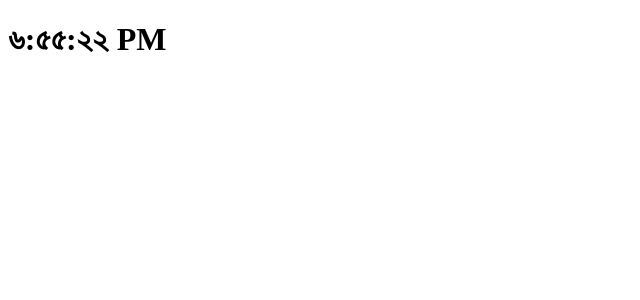
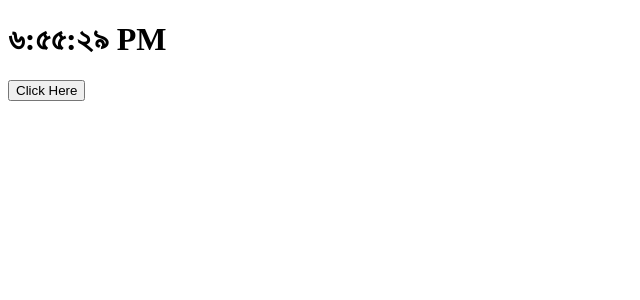
Before and after one commit to shihabrafio/React, a React (Create React App) app: page / in a window 1280 px wide. Shown: the top 300 px of the page, without its empty margins (0-640 px from the left). Built offline with nearby package versions, Linux system fonts and the light colour scheme.

Commit message:
Add events to the button

```diff
--- a/src/App.js
+++ b/src/App.js
@@ -1,7 +1,7 @@
 import Clock from "./Components/Clock";
 
 function App() {
-  return <div><Clock locale="bn-BD" /></div>
+  return <div><Clock/></div>
 }
 
 export default App;
--- a/src/Components/Clock.js
+++ b/src/Components/Clock.js
@@ -1,62 +1,97 @@
-//-------------------------------> Using Class
-import React from "react";
+// //-------------------------------> Using Class
+// import React from "react";
 
-class Clock extends React.Component {
-  constructor(props) {
-    super(props);
-    this.state = { date: new Date() };
-  }
+// class Clock extends React.Component {
+//   constructor(props) {
+//     super(props);
+//     this.state = { date: new Date(), locale:"bn-BD" };
+//     // For using bind()
+//     // this.handleClick =this.handleClick.bind(this);
+//   }
 
-  componentDidMount() {
-    this.clocktimer = setInterval(() => this.tick, 1000);
-  }
+//   componentDidMount() {
+//     this.clocktimer = setInterval(() => this.tick, 1000);
+//   }
 
-  componentWillUnmount() {
-    clearInterval(this.clocktimer);
-  }
+//   componentWillUnmount() {
+//     clearInterval(this.clocktimer);
+//   }
 
-  tick() {
-    this.setState({
-      date: new Date(),
-    });
-  }
+//   tick() {
+//     this.setState({
+//       date: new Date(),
+//     });
+//   }
 
-  render() {
-    return (
-      <h1 className="heading">
-        <span className="text">
-          {this.state.date.toLocaleTimeString(this.props.locale)}
-        </span>
-      </h1>
-    );
-  }
-}
-export default Clock;
+//   handleClick = ()=>{
+//     this.setState({
+//       locale:"en-US",
+//     })
+//   }
+
+//   //Using bind()
+//   // handleClick(){
+//   //   this.setState({
+//   //     locale:"en-US",
+//   //   })
+//   // }
+
+//   render() {
+//     const {date, locale} = this.state
+//     return (
+//       <div>
+//         <h1 className="heading">
+//         <span className="text">
+//           {date.toLocaleTimeString(locale)}
+//         </span>
+//       </h1>
+//       <button type="button" onClick={this.handleClick}>Click Here</button>
+//       </div>
+//     );
+//   }
+// }
+// export default Clock;
 
 // ---------------------------------->Using Function
 
-// import React, { useState, useEffect } from 'react';
+import React, { useState, useEffect } from "react";
 
-// function Clock(props) {
-//   const [date, setDate] = useState(new Date());
+const Clock = () => {
+  const [date, setDate] = useState(new Date());
+  const [isBangla, setIsBangla] = useState(true);
 
-//   useEffect(() => {
-//     const interval = setInterval(() => {
-//       setDate(new Date());
-//     }, 1000);
+  useEffect(() => {
+    const interval = setInterval(() => {
+      setDate(new Date());
+    }, 1000);
 
-//     return () => {
-//       clearInterval(interval);
-//     };
-//   }, []);
+    return () => {
+      clearInterval(interval);
+    };
+  }, []);
 
-//   return (
-//     <h1 className="heading">
-//       <span className="text">
-//         {date.toLocaleTimeString(props.locale)}
-//       </span>
-//     </h1>
-//   );
-// }
+  const handleClick = () => {
+    setIsBangla(!isBangla);
+  };
 
-// export default Clock;
+  const getTimeString = () => {
+    if (isBangla) {
+      return date.toLocaleTimeString("bn-BD");
+    } else {
+      return date.toLocaleTimeString("en-US");
+    }
+  };
+
+  return (
+    <div>
+      <h1 className="heading">
+        <span className="text">{getTimeString()}</span>
+      </h1>
+      <button type="button" onClick={handleClick}>
+        Click Here
+      </button>
+    </div>
+  );
+};
+
+export default Clock;
```
